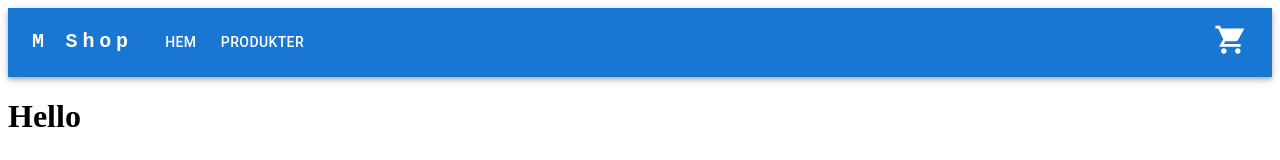
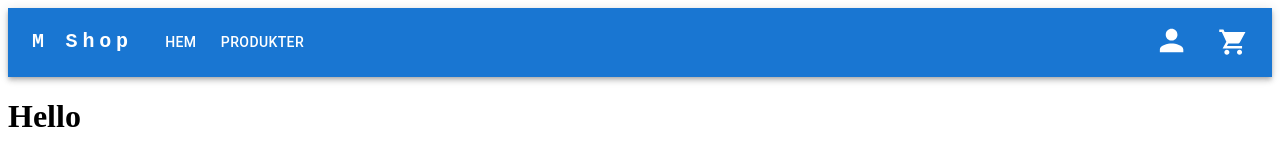
Before and after one commit to ammarhasan011/Examensarbete, a React (Vite) app in the folder client/: page / in a window 1280 px wide. Shown: the top 160 px of the page. Built offline with nearby package versions, Linux system fonts and the light colour scheme.

Commit message:
user ikon, fixat uttseende på Header

```diff
--- a/client/src/components/header/header.tsx
+++ b/client/src/components/header/header.tsx
@@ -10,6 +10,7 @@ import Container from "@mui/material/Container";
 import Button from "@mui/material/Button";
 import MenuItem from "@mui/material/MenuItem";
 import ShoppingCartSharpIcon from "@mui/icons-material/ShoppingCartSharp";
+import PersonSharpIcon from "@mui/icons-material/PersonSharp";
 
 const pages = ["Hem", "Produkter"];
 
@@ -115,8 +116,22 @@ function Header() {
           </Box>
 
           <Box sx={{ flexGrow: 0 }}>
+            {/* Mina ikoner */}
+            <PersonSharpIcon
+              sx={{
+                marginRight: 1.5,
+                fontSize: "2.2rem",
+                color: "white",
+                cursor: "pointer",
+              }}
+            />
             <ShoppingCartSharpIcon
-              sx={{ marginLeft: 2, fontSize: "2.1rem", color: "white" }}
+              sx={{
+                marginLeft: 2,
+                fontSize: "1.9rem",
+                color: "white",
+                cursor: "pointer",
+              }}
             />
           </Box>
         </Toolbar>
```
